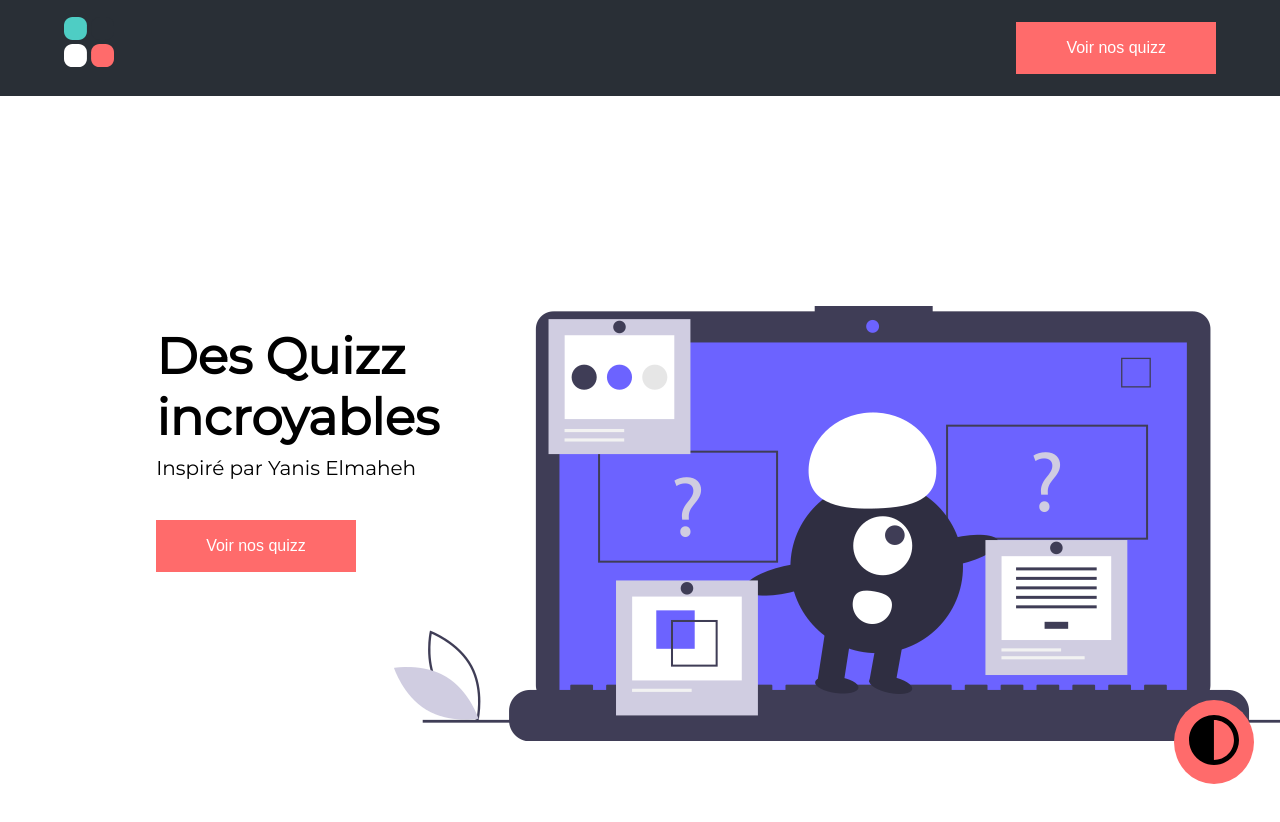
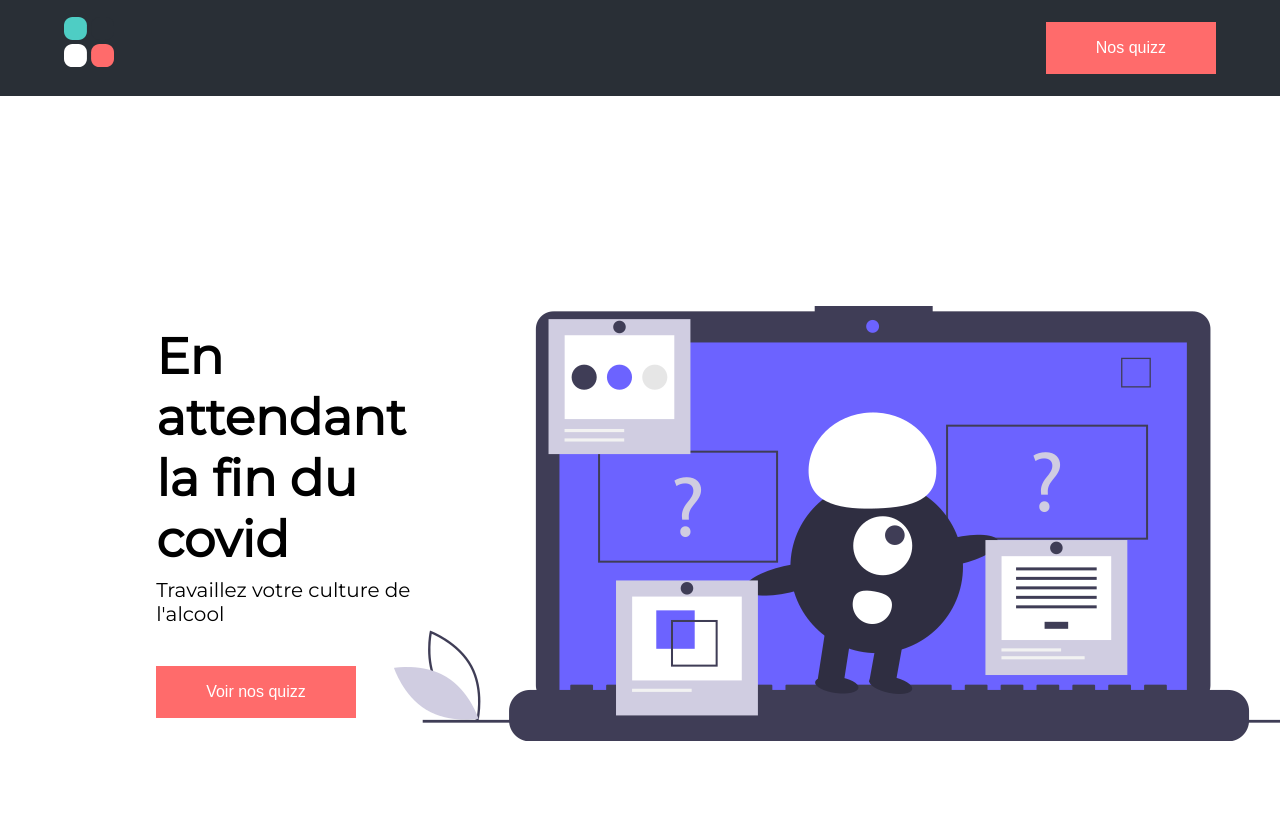
Before and after one commit to antoinePUECH/Projet-React.js, a React (Create React App) app: page / in a window 1280 px wide. Shown: the top 822 px of the page. Built offline with nearby package versions, Linux system fonts and the light colour scheme.

Commit message:
[Add] Props CTA quizz and Quizz component

```diff
--- a/src/App.js
+++ b/src/App.js
@@ -1,21 +1,21 @@
 import React from 'react';
 import './sass/_app.scss';
-import Header from './components/Header'
-import Quizz1 from './components/Quizz1'
-import Title from './components/Title'
-import Landing from './components/Landing'
+import Header from './components/Header';
+import Quizz1 from './components/Quizz1';
+import Quizzs from './components/Quizzs';
+import Landing from './components/Landing';
 import {Switch, Route} from 'react-router-dom';
 
 function App() {
   return (
    <React.Fragment>
+     <Header/>
     <Switch>
     <Route exact path="/">
         <Landing></Landing>
       </Route>
       <Route exact path="/quizzs">
-        <Header/>
-        <Title txt="NOS QUIZZ"/>
+        <Quizzs></Quizzs>
       </Route>
       <Route exact path="/quizz1">
         <Quizz1></Quizz1>
--- a/src/components/CtaQuizz.js
+++ b/src/components/CtaQuizz.js
@@ -1,10 +1,10 @@
 import {Link} from 'react-router-dom';
 import '../sass/components/_ctaquizz.scss';
 
-const CtaQuizz = () => {
+const CtaQuizz = (props) => {
     return(
         <button className="ctaQuizz">
-            <Link to="/quizzs">Voir nos quizz</Link>
+            <Link to={props.href}>{props.txt}</Link>
         </button>
     )
 }
--- a/src/components/Header.js
+++ b/src/components/Header.js
@@ -21,7 +21,7 @@ function Header() {
                     <img src={logo} alt="logo"/>
                 </Link>
             </div>
-            <CtaQuizz/>
+            <CtaQuizz href="/quizzs" txt="Nos quizz"></CtaQuizz>
         </header>
     )
 }
--- a/src/components/Landing.js
+++ b/src/components/Landing.js
@@ -1,29 +1,26 @@
 import React from 'react';
-import Header from './Header';
 import illu from '../assets/img/undraw2.png';
 import '../sass/components/_content1.scss';
-import {Link} from 'react-router-dom';
-import DarkMode from './Darkmode';
+//import DarkMode from './Darkmode';
 import CtaQuizz from './CtaQuizz';
 
 
 const Landing = () => {
     return (
         <React.Fragment>
-            <Header></Header>
             <section className="content1">
                 <div className="txt">
                     <h1>
-                        Des Quizz incroyables
+                        En attendant <br/>
+                        la fin du covid
                     </h1>
-                    <p>Inspiré par Yanis Elmaheh</p>
-                    <CtaQuizz></CtaQuizz>
+                    <p>Travaillez votre culture de l'alcool</p>
+                    <CtaQuizz href="/quizzs" txt="Voir nos quizz"></CtaQuizz>
                 </div>
                 <div className="illu">
                     <img src={illu} alt="illu"/>
                 </div>
             </section>
-            <DarkMode></DarkMode>
         </React.Fragment>
 
     )
--- /dev/null
+++ b/src/components/QuizzBlock.js
@@ -0,0 +1,12 @@
+import {Link} from 'react-router-dom';
+import '../sass/components/_quizzbloc.scss';
+
+const QuizzBlock = () => {
+    return(
+        <div className="quizzBloc">
+
+        </div>
+    )
+}
+
+export default QuizzBlock
--- /dev/null
+++ b/src/components/Quizzs.js
@@ -0,0 +1,14 @@
+import QuizzBlock from './QuizzBlock';
+import Title from './Title';
+
+function Quizz1() {
+
+    return(
+        <div className="homeQuizz">
+            <Title txt="NOS QUIZZ"/>
+            <QuizzBlock></QuizzBlock>
+        </div>
+    )
+}
+
+export default Quizz1
--- /dev/null
+++ b/src/sass/components/_quizzbloc.scss
@@ -0,0 +1,7 @@
+@import "../helpers/_colors.scss";
+
+.quizzBlock {
+    width: 300px;
+    height: 200px;
+    background-color: $dark;
+}
```
Also changed, not shown: 1 other file (tests, documents, lock files or other folders).
